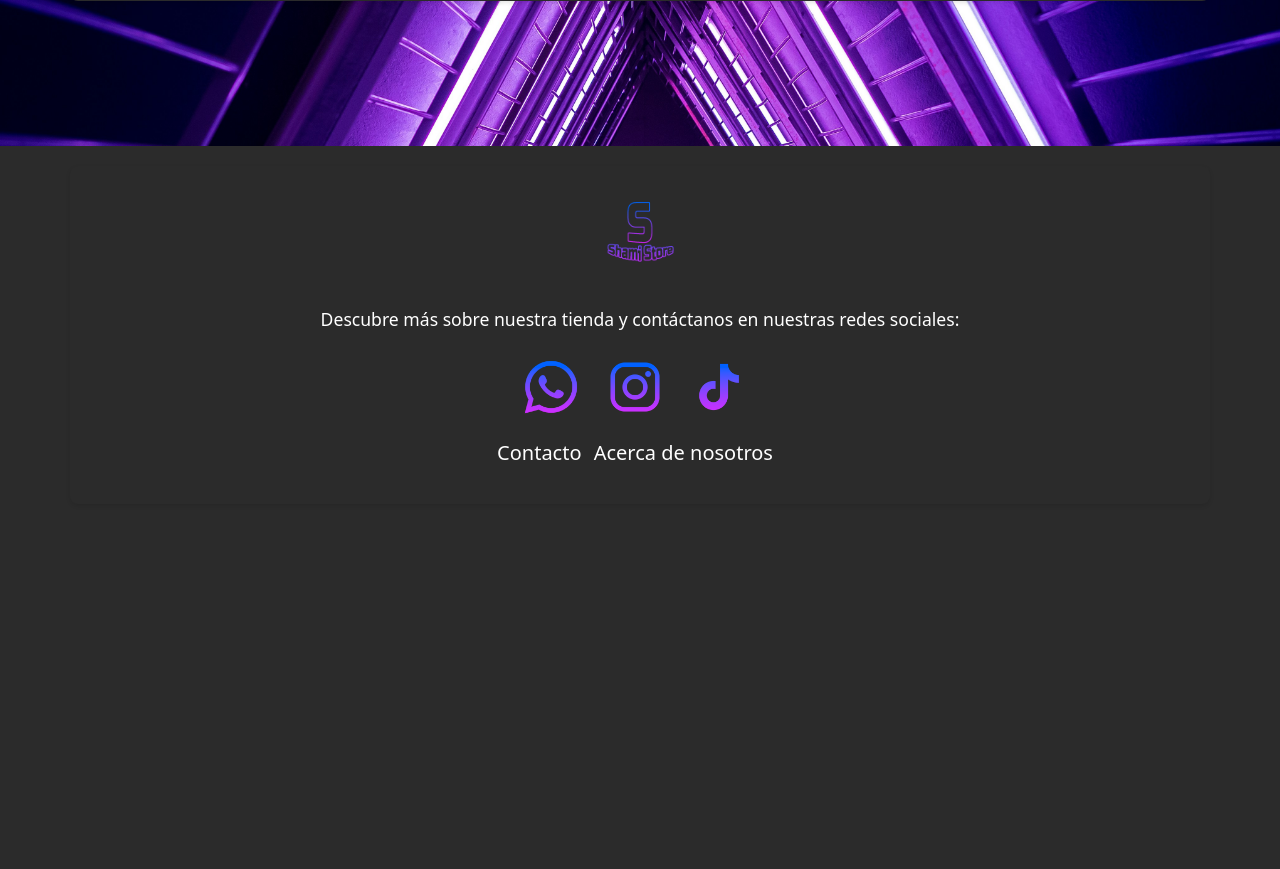
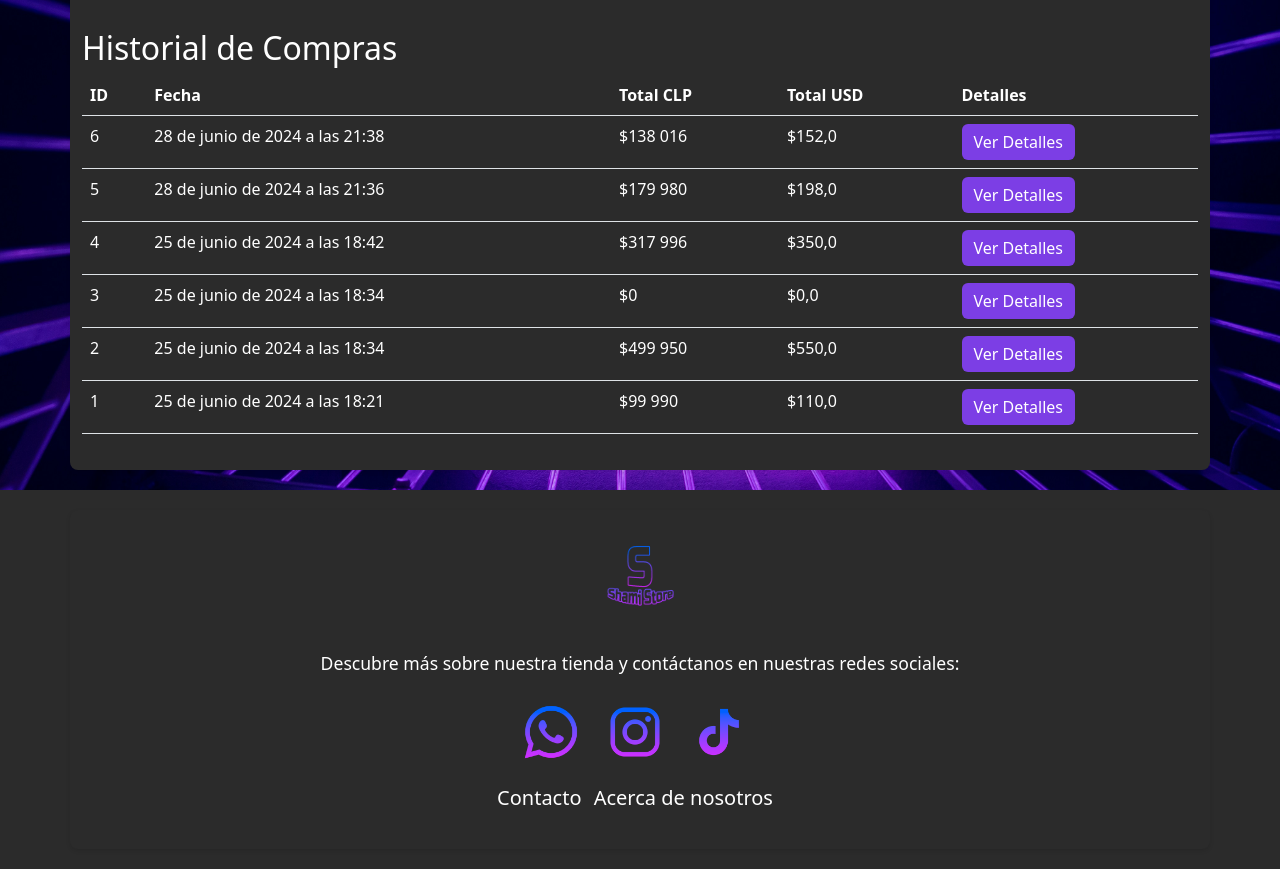
Before and after one commit to ShamiiTv/ShamiStore, a Django app: page /profile/ in a window 1280 px wide. Shown: the part 276-1145 px from the top of the page. Before the commit the page ends 736 px from the top, so only its background shows below. Run offline with Django 4.2, Linux system fonts and the light colour scheme; a user stored in the database is signed in; data comes from the database, SQL or seed files in the repository; both versions use the stored data as it was after the commit.

Commit message:
ShamiStoreV5F

```diff
--- a/tienda/admin.py
+++ b/tienda/admin.py
@@ -1,5 +1,5 @@
 from django.contrib import admin
-from .models import Productos, Categoria, Marca, Carrito, ItemCarrito, Solicitud
+from .models import Productos, Categoria, Marca, Carrito, ItemCarrito, Solicitud, Compra, ItemCompra
 # Register your models here.
 
 admin.site.register(Productos)
@@ -8,3 +8,5 @@
 admin.site.register(Carrito)
 admin.site.register(ItemCarrito)
 admin.site.register(Solicitud)
+admin.site.register(Compra)
+admin.site.register(ItemCompra)
--- a/tienda/models.py
+++ b/tienda/models.py
@@ -1,5 +1,6 @@
 from django.db import models
 from django.contrib.auth.models import User
+from django.core.exceptions import ValidationError
 
 
 class Categoria(models.Model):
@@ -16,6 +17,7 @@
 
 class Productos(models.Model):
     id = models.IntegerField(primary_key=True)
+    stock = models.IntegerField(default=0)
     nombre = models.CharField(max_length=100)
     descripcion = models.TextField()
     precio = models.FloatField()
@@ -36,6 +38,14 @@
     producto = models.ForeignKey(Productos, on_delete=models.CASCADE)
     cantidad = models.IntegerField(default=1)
     usuario = models.ForeignKey(User, on_delete=models.CASCADE, null=True)
+
+    def clean(self):
+        if self.cantidad > self.producto.stock:
+            raise ValidationError(f"No hay suficiente stock para {self.producto.nombre}. Disponible: {self.producto.stock}")
+
+    def save(self, *args, **kwargs):
+        self.clean()
+        super(ItemCarrito, self).save(*args, **kwargs)
 
     def __str__(self):
         return f"{self.producto.nombre} de {self.carrito}"
@@ -58,3 +68,22 @@
 
     def __str__(self):
         return f' Usuario : {self.user} - {self.nombre} - {self.asunto}'
+
+class Compra(models.Model):
+    usuario = models.ForeignKey(User, on_delete=models.CASCADE)
+    fecha = models.DateTimeField(auto_now_add=True)
+    total_clp = models.FloatField()
+    total_usd = models.FloatField()
+
+    def __str__(self):
+        return f"Compra {self.id} de {self.usuario.username} el {self.fecha}"
+
+class ItemCompra(models.Model):
+    compra = models.ForeignKey(Compra, related_name="items", on_delete=models.CASCADE)
+    producto = models.ForeignKey(Productos, on_delete=models.CASCADE)
+    cantidad = models.IntegerField()
+    precio_clp = models.FloatField()
+    precio_usd = models.FloatField()
+
+    def __str__(self):
+        return f"{self.cantidad} x {self.producto.nombre}"
--- a/tienda/static/css/styleindex.css
+++ b/tienda/static/css/styleindex.css
@@ -377,3 +377,13 @@
     background-color: #302f2f;
     box-shadow: 0 0 30px rgba(0, 0, 0, 0.1);
 }
+
+th{
+    color: white !important;
+    background-color: #2b2b2b !important;
+}
+
+td{
+    color: white !important;
+    background-color: #2b2b2b !important;
+}
--- a/tienda/static/js/script.js
+++ b/tienda/static/js/script.js
@@ -173,7 +173,7 @@
             }
         })
         .catch(error => {
-            console.error('Error:', error);
+            console.error('Error: Producto con stock Limitado:', error);
         });
 }
 
@@ -260,7 +260,7 @@
     let cantidad = 0;
 
     if (accion === 'sumar') {
-        console.log(accion)
+        console.log(accion);
         cantidad = 1;
     }
 
@@ -274,7 +274,9 @@
       })
     .then(response => {
         if (!response.ok) {
-            throw new Error('Error al actualizar la cantidad del producto');
+            return response.json().then(data => {
+                throw new Error(data.error || 'Error al actualizar la cantidad del producto');
+            });
         }
         return response.json();
     })
@@ -295,7 +297,7 @@
 
         actualizarContadorCarrito();
     })
-    .catch(error => console.error('Error:', error));
+    .catch(error => alert('Error: Producto con stock Limitado', error.message));
 }
 
 function restarCantidad(itemId, accion) {
@@ -303,7 +305,7 @@
 
     if (accion === 'restar') {
         console.log(accion);
-        cantidad = 1; // Usamos 1 para indicar que queremos restar 1
+        cantidad = 1;
     }
 
     fetch(`/restar-cantidad/${itemId}/${cantidad}/`, {
@@ -315,12 +317,14 @@
     })
     .then(response => {
         if (!response.ok) {
-            throw new Error('Error al actualizar la cantidad del producto');
+            return response.json().then(data => {
+                throw new Error(data.error || 'Error al actualizar la cantidad del producto');
+            });
         }
         return response.json();
     })
     .then(data => {
-        console.log('Response data:', data); // Agregar esto para ver los datos recibidos
+        console.log('Response data:', data);
 
         if (data.cantidad_actualizada === 0) {
             const itemElement = document.getElementById(`item-${itemId}`);
@@ -350,7 +354,7 @@
 
         actualizarContadorCarrito();
     })
-    .catch(error => console.error('Error:', error));
+    .catch(error => alert('Error: Producto con stock Limitado:', error.message));
 }
 
 function getCookie(name) {
--- a/tienda/templates/tienda/profile.html
+++ b/tienda/templates/tienda/profile.html
@@ -16,6 +16,48 @@
             <p>Dirección de envío: {{ user.shipping_address }}</p>
         </div>
     </div>
+    <div class="row mt-5">
+        <div class="col-md-12">
+            <h2>Historial de Compras</h2>
+            {% if compras %}
+            <table class="table">
+                <thead>
+                    <tr>
+                        <th>ID</th>
+                        <th>Fecha</th>
+                        <th>Total CLP</th>
+                        <th>Total USD</th>
+                        <th>Detalles</th>
+                    </tr>
+                </thead>
+                <tbody>
+                    {% for compra in compras %}
+                    <tr>
+                        <td>{{ compra.id }}</td>
+                        <td>{{ compra.fecha }}</td>
+                        <td>${{ compra.total_clp|floatformat:"g" }}</td>
+                        <td>${{ compra.total_usd }}</td>
+                        <td>
+                            <button class="btn btn-primary" data-bs-toggle="collapse" data-bs-target="#detalle-{{ compra.id }}">Ver Detalles</button>
+                        </td>
+                    </tr>
+                    <tr id="detalle-{{ compra.id }}" class="collapse">
+                        <td colspan="5">
+                            <ul>
+                                {% for item in compra.items.all %}
+                                <li>{{ item.cantidad }} x {{ item.producto.nombre }} a CLP ${{ item.precio_clp }} (USD ${{ item.precio_usd }})</li>
+                                {% endfor %}
+                            </ul>
+                        </td>
+                    </tr>
+                    {% endfor %}
+                </tbody>
+            </table>
+            {% else %}
+            <p>No has realizado ninguna compra aún.</p>
+            {% endif %}
+        </div>
+    </div>
 </div>
 
 {% endblock %}
--- a/tienda/urls.py
+++ b/tienda/urls.py
@@ -21,6 +21,7 @@
     path('agregar/<int:producto_id>/', views.agregar_al_carrito, name='agregar_al_carrito'),
     path('eliminar/<int:item_id>/', views.eliminar_del_carrito, name='eliminar_del_carrito'),
     path('limpiar/', views.limpiar_carrito, name='limpiar_carrito'),
+    path('pagar/', views.pagar, name='pagar'),
     path('obtener-cantidad-carrito/', views.obtener_cantidad_carrito, name='obtener_cantidad_carrito')
 
 ]
--- a/tienda/views.py
+++ b/tienda/views.py
@@ -2,7 +2,7 @@
 from django.contrib.auth import login,logout,authenticate
 from django.contrib.auth.forms import AuthenticationForm
 from django.contrib.auth.decorators import login_required
-from .models import Productos,Carrito,ItemCarrito,Solicitud
+from .models import Productos,Carrito,ItemCarrito,Solicitud,Compra,ItemCompra
 from django.shortcuts import get_object_or_404
 from .forms import *
 from django.http import JsonResponse
@@ -10,10 +10,12 @@
 from django.utils.formats import localize
 from django.views.decorators.csrf import csrf_exempt
 from django.contrib import messages
+from django.core.exceptions import ValidationError
 
 @login_required
 def profile(request):
-    return render(request, 'tienda/profile.html')
+    compras = Compra.objects.filter(usuario=request.user).order_by('-fecha')
+    return render(request, 'tienda/profile.html', {'compras': compras})
 
 def registro(request):
     if request.method == "POST":
@@ -110,6 +112,11 @@
         return JsonResponse({'error': 'Cantidad no válida'}, status=400)
 
     nueva_cantidad = item.cantidad + cantidad
+
+    # Verificar que la nueva cantidad no exceda el stock disponible
+    if nueva_cantidad > item.producto.stock:
+        return JsonResponse({'error': f'No hay suficiente stock para {item.producto.nombre}. Disponible: {item.producto.stock}'}, status=400)
+
     if nueva_cantidad < 1:
         item.delete()
         cantidad_actualizada = 0
@@ -201,3 +208,42 @@
     # Fetch current user's requests
     solicitudes = Solicitud.objects.filter(user=request.user)
     return render(request, 'tienda/contacto.html', {'form': form, 'solicitudes': solicitudes})
+
+
+@login_required
+def pagar(request):
+    carrito = Carrito.objects.get(usuario=request.user)
+    items = carrito.items.all()
+    errores = []
+
+    # Verificar stock antes de proceder al pago
+    for item in items:
+        if item.cantidad > item.producto.stock:
+            errores.append(f"No hay suficiente stock para {item.producto.nombre}. Disponible: {item.producto.stock}")
+
+    if errores:
+        # Mostrar errores si no hay suficiente stock
+        messages.error(request, ". ".join(errores))
+        return redirect('carrito')
+
+    # Descontar stock y crear la compra
+    total_clp = sum(item.producto.precio * item.cantidad for item in items)
+    total_usd = sum(item.producto.precioDolar * item.cantidad for item in items)
+    compra = Compra.objects.create(usuario=request.user, total_clp=total_clp, total_usd=total_usd)
+
+    for item in items:
+        producto = item.producto
+        producto.stock -= item.cantidad
+        producto.save()
+
+        ItemCompra.objects.create(
+            compra=compra,
+            producto=producto,
+            cantidad=item.cantidad,
+            precio_clp=item.producto.precio,
+            precio_usd=item.producto.precioDolar
+        )
+
+    carrito.items.all().delete()
+    messages.success(request, 'Pago realizado con éxito. Gracias por tu compra!')
+    return redirect('carrito')
```
Also changed, not shown: tienda/templates/tienda/carrito.html (+13 -2 lines), tienda/templates/tienda/graficas.html (+11 -0 lines), tienda/templates/tienda/monitores.html (+11 -0 lines), tienda/templates/tienda/mouses.html (+11 -0 lines), tienda/templates/tienda/procesadores.html (+11 -0 lines), tienda/templates/tienda/teclados.html (+11 -0 lines), db.sqlite3, tienda/migrations/0006_productos_stock_alter_solicitud_id.py (added), tienda/migrations/0007_compra_itemcompra.py (added).
